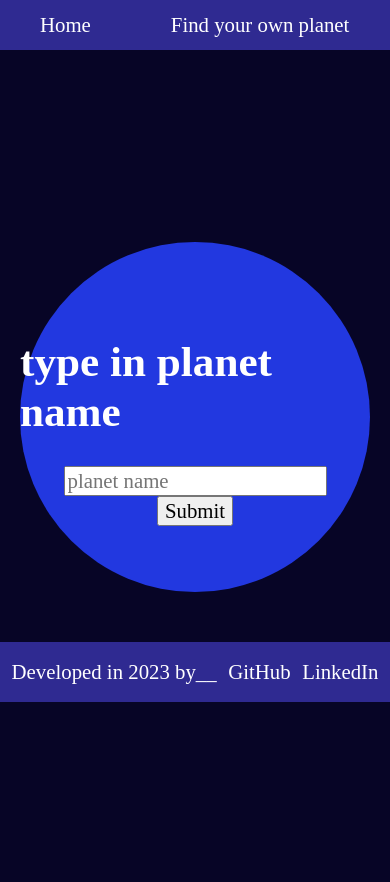
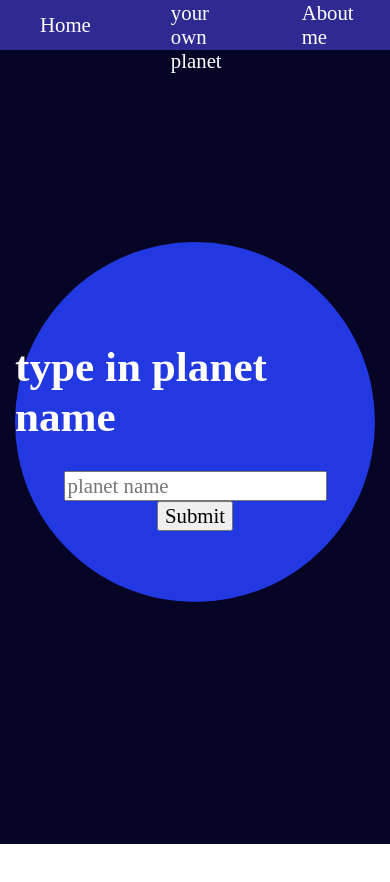
Before and after one commit to alawllm/planets_finder, a React (Vite) app: page /own-planet in a window 390 px wide. Shown: the top 882 px of the page. After the commit the page ends 844 px from the top, so only its background shows below. Built offline with nearby package versions, Linux system fonts and the light colour scheme; a web font is replaced by a local one.

Commit message:
deleted footer, added aboutme, solved height issue

```diff
--- a/src/App.jsx
+++ b/src/App.jsx
@@ -4,6 +4,7 @@ import Home from './routes/Home/home.component'
 import InfoPage from './routes/Info-Page/info-page.component'
 import OwnPlanet from './routes/Own-Planet/own-planet.component'
 import Navigation from './routes/navigation/navigation.component'
+import About from './routes/about/about.component'
 
 import './App.scss'
 
@@ -16,6 +17,7 @@ const App = () => {
         <Route index element={<Home />} />
         <Route path='/own-planet' element={<OwnPlanet />} />
         <Route path='/info-page' element={<InfoPage />} />
+        <Route path='/about' element={<About />} />
       </Route>
     </Routes>
   )
--- a/src/components/Footer/footer.styles.scss
+++ b/src/components/Footer/footer.styles.scss
@@ -1,16 +1,16 @@
 .footer-container {
-    background-color: rgb(47, 42, 145);
+    position: fixed;
+    bottom: 0;
+    background-color: rgb(19, 15, 86);
     color: rgb(255, 255, 255);
     display: flex;
     justify-content: space-evenly;
     align-items: center;
-    height: 50px;
+    height: 20px;
     padding: 5px;
     width: 100%;
-    bottom: 0;
     left: 0;
-    position: sticky;
-    margin-top: 50px;
+    font-size: 1rem;
 
     p {
         padding: 0;
--- a/src/components/Solar System/solarsystem.styles.scss
+++ b/src/components/Solar System/solarsystem.styles.scss
@@ -18,7 +18,6 @@
         transform: translate(-50%, -50%);
         box-shadow: -4px 2px 15px #99b9b6;
     }
-
 
     .mercury-outline {
         height: 140px;
--- a/src/index.scss
+++ b/src/index.scss
@@ -10,23 +10,29 @@
   -webkit-text-size-adjust: 100%;
 }
 
+html,
 body {
-  margin: 0;
+  //height and width need to stay 100vw/vw
+  min-height: 100vh;
+  min-width: 100vw;
+}
+
+body {
+  padding: 0;
   font-family: Handjet;
   font-size: 1.3rem;
-  min-height: 100vh;
+  background-color: rgb(7, 5, 38);
+  overflow-x: hidden;
 }
 
 #root {
-  margin: 0;
-  margin-top: 50px;
-  padding-bottom: 50px;
+  box-sizing: border-box;
+  //root div takes the whole height of the body
   min-height: 100vh;
-  width: 100%;
+  width: 100vw;
+  padding: 50px;
   display: flex;
-  flex: 1;
   flex-direction: column;
   justify-content: center;
   align-items: center;
-  background-color: rgb(7, 5, 38);
 }
--- a/src/main.jsx
+++ b/src/main.jsx
@@ -2,8 +2,10 @@ import React from 'react'
 import ReactDOM from 'react-dom/client'
 import App from './App.jsx'
 import './index.scss'
+import { BrowserRouter } from 'react-router-dom'
+
 import './normalize.css'
-import { BrowserRouter } from 'react-router-dom'
+
 
 ReactDOM.createRoot(document.getElementById('root')).render(
   <React.StrictMode>
--- /dev/null
+++ b/src/routes/about/about.component.jsx
@@ -0,0 +1,17 @@
+import './about.styles.scss'
+
+const About = () => {
+    return (
+        <>
+            <div className="about-content-container">
+                <h1>This is about me page</h1>
+                <p>aspiring frontend developer || ex-architect</p>
+                <p>Github</p>
+                <p>Linkedin</p>
+                <p>email</p>
+            </div>
+        </>
+    )
+}
+
+export default About;
--- /dev/null
+++ b/src/routes/about/about.styles.scss
@@ -0,0 +1,5 @@
+.about-content-container {
+    color: white;
+    font-size: 2rem;
+    text-align: center;
+}
--- a/src/routes/home/home.styles.scss
+++ b/src/routes/home/home.styles.scss
@@ -4,5 +4,12 @@
     flex-direction: column;
     justify-content: center;
     align-items: center;
-    margin-top: 3rem;
+    margin-top: 6rem;
 }
+
+
+@media (max-width: 768px) {
+    .home-cont {
+        margin-top: 10rem;
+    }
+}
--- a/src/routes/navigation/navigation.component.jsx
+++ b/src/routes/navigation/navigation.component.jsx
@@ -1,5 +1,4 @@
 import { Outlet, Link } from "react-router-dom";
-import Footer from "../../components/Footer/footer.component";
 
 import './navigation.styles.scss'
 
@@ -10,10 +9,10 @@ const Navigation = () => {
                 <div className='nav-links-container'>
                     <Link className='nav-link' to='/'>Home</Link>
                     <Link className='nav-link' to='/own-planet'>Find your own planet</Link>
+                    <Link className='nav-link' to='/about'>About me</Link>
                 </div>
             </div>
             <Outlet />
-            <Footer />
         </>
     )
 }
--- a/src/routes/own-planet/own-planet.styles.scss
+++ b/src/routes/own-planet/own-planet.styles.scss
@@ -1,6 +1,6 @@
 .planet-input-container {
-    width: 500px;
-    height: 500px;
+    width: 540px;
+    height: 540px;
     border-radius: 50%;
     background-color: rgb(34, 56, 224);
     color: white;
@@ -12,17 +12,15 @@
 
 @media (max-width: 768px) {
     .planet-input-container {
-        width: 450px;
-        height: 450px;
-        /* ... other styles for smaller screens ... */
+        width: 470px;
+        height: 470px;
     }
 }
 
 
-@media (max-width: 400px) {
+@media (max-width: 415px) {
     .planet-input-container {
-        width: 350px;
-        height: 350px;
-        /* ... other styles for smaller screens ... */
+        width: 360px;
+        height: 360px;
     }
 }
```
